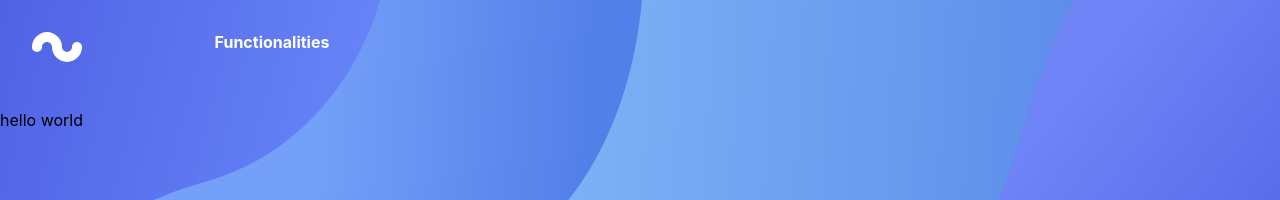
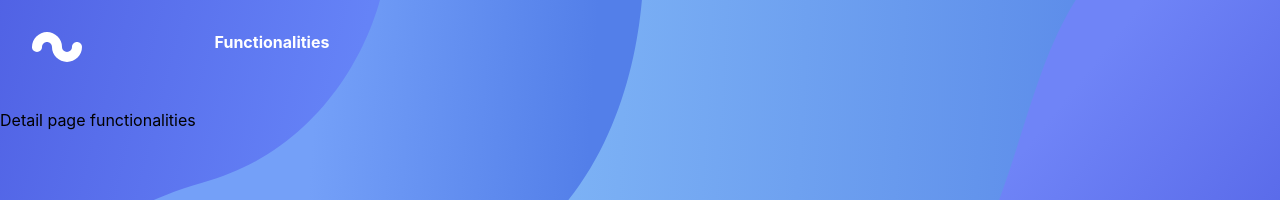
Before and after one commit to yorbenGoor123/Functionalities-CONNUS-WEBSITE, a React (Create React App) app: page /functionality in a window 1280 px wide. Shown: the top 200 px of the page. Built offline with nearby package versions, Linux system fonts and the light colour scheme; no server answers; the database is empty.

Commit message:
ready to start detail page

```diff
--- a/src/pages/detail/DetailFunctionalities.js
+++ b/src/pages/detail/DetailFunctionalities.js
@@ -6,7 +6,7 @@ const DetailFunctionalities = () => {
     return (
         <div className={style.detailWrapper}>
            <HeaderFunctionalities />
-           <p>hello world</p>
+           <p>Detail page functionalities</p>
         </div>
     );
 };
```
